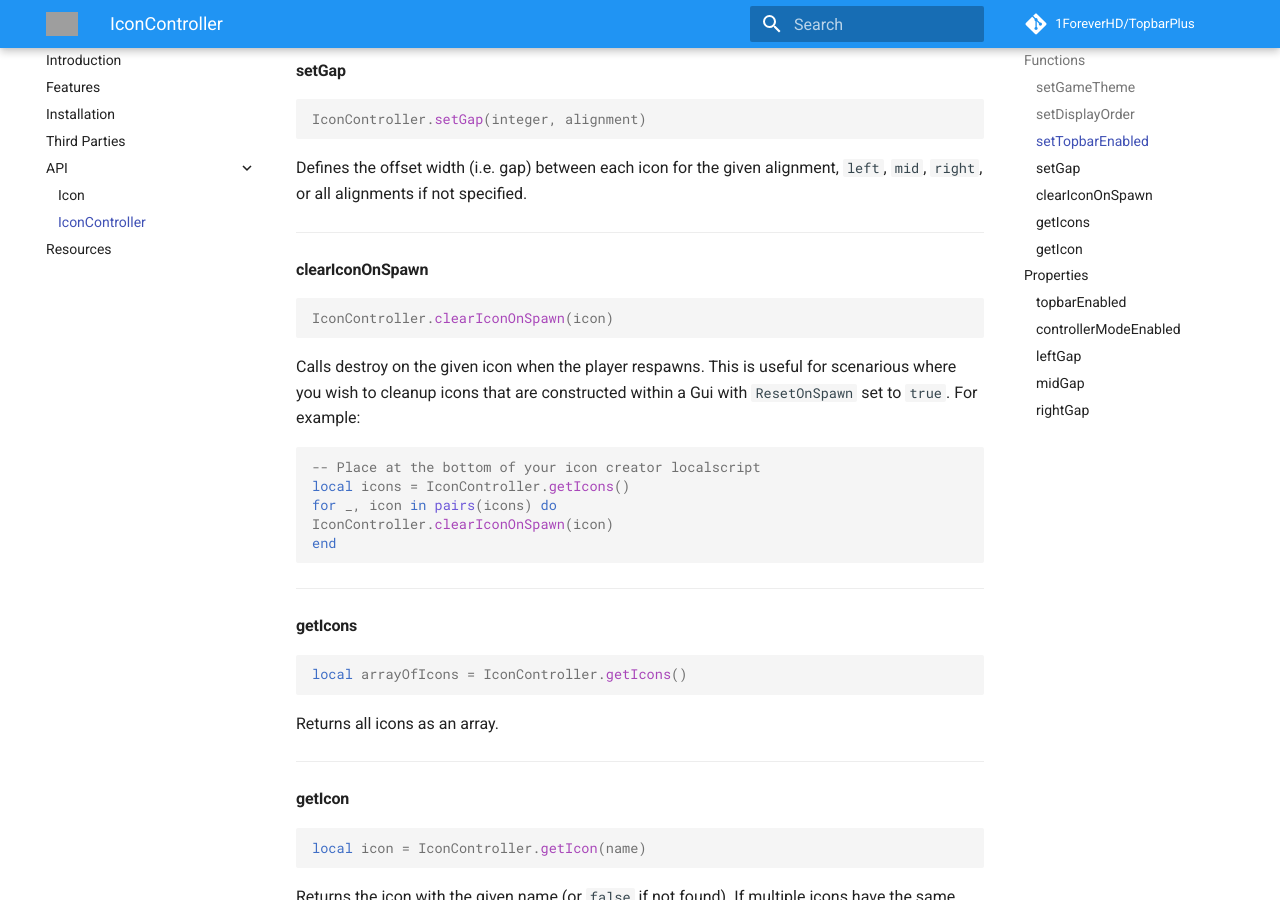
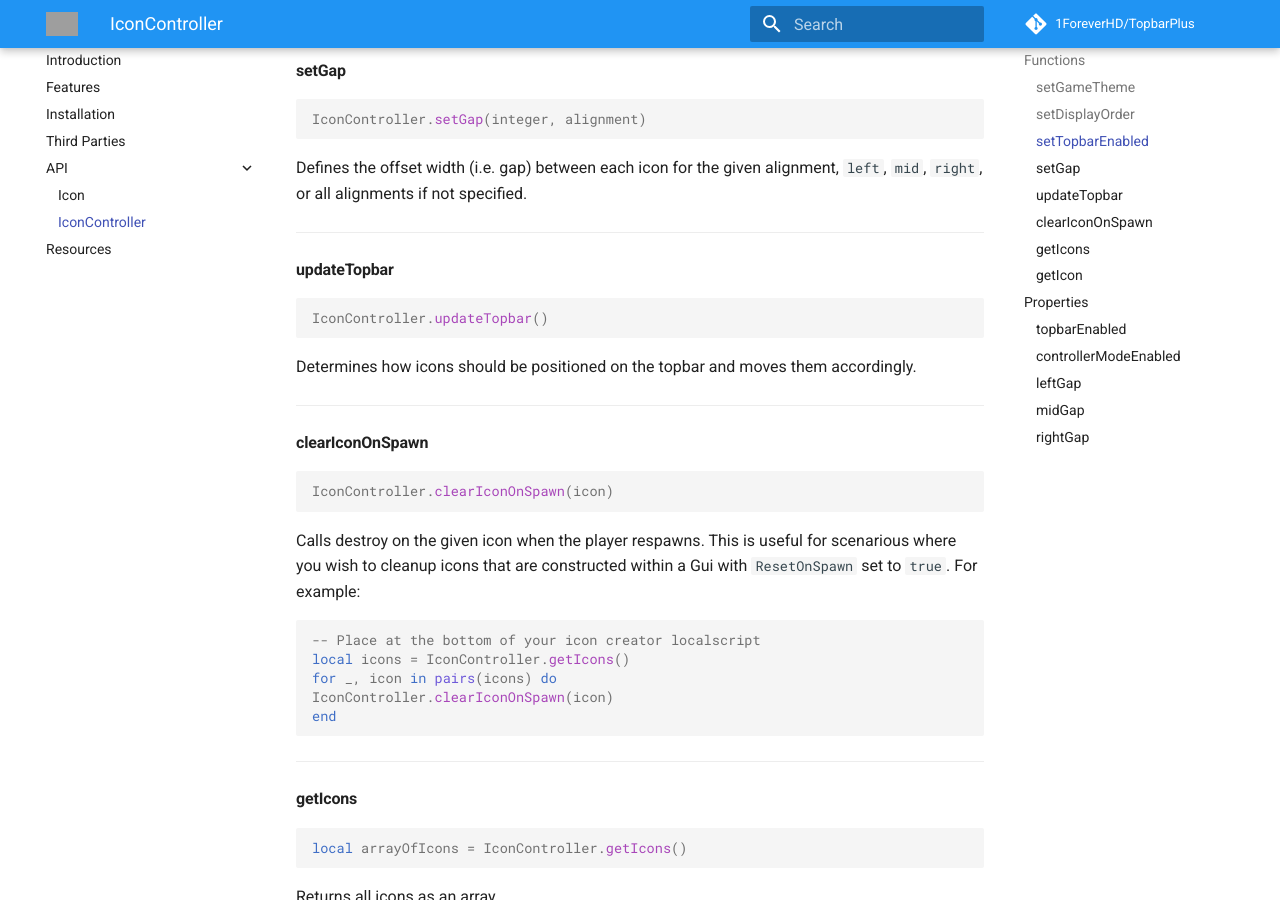
Before and after one commit to 1ForeverHD/TopbarPlus, an MkDocs documentation site: the page built from docs/api/icon_controller.md, in a window 1280 px wide and 900 px high, scrolled down 766 px. Built offline with MkDocs 1.6.1 and Material for MkDocs 9.7.7, drawn with Linux system fonts in a browser that asks for light colours; comment, search, counter and statistics services are not loaded; grey boxes are pictures that could not be loaded.

Commit message:
3c514a108d94c1288a5f1463430068678cd75a9d

````diff
--- a/docs/api/icon_controller.md
+++ b/docs/api/icon_controller.md
@@ -26,6 +26,13 @@
 IconController.setGap(integer, alignment)
 ```
 Defines the offset width (i.e. gap) between each icon for the given alignment, ``left``, ``mid``, ``right``, or all alignments if not specified.
+
+----
+#### updateTopbar
+```lua
+IconController.updateTopbar()
+```
+Determines how icons should be positioned on the topbar and moves them accordingly.
 
 ----
 #### clearIconOnSpawn
````
